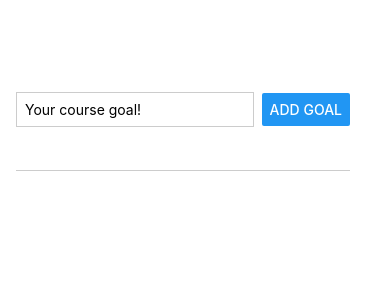
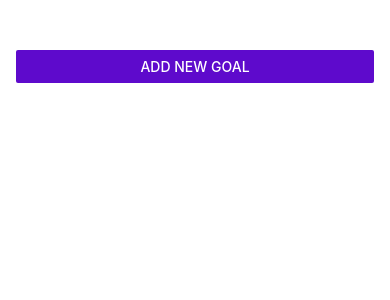
Before and after one commit to React-Native-Streamliner/GoalsApp, a React Native app: screen / in a window 390 px wide. Shown: the top 300 px of the page. Built offline with nearby package versions, Linux system fonts and the light colour scheme.

Commit message:
Adding A Modal Screen

```diff
--- a/App.js
+++ b/App.js
@@ -7,8 +7,11 @@
 
 
   const [courseGoals, setCourseGoals] = useState([])
+  const [modalIsVisible, setModalIsVisible] = useState(false)
 
-
+  function startAddGoalHandler() {
+    setModalIsVisible(true)
+  }
 
   function addGoalHandler(enteredGoalText) {
     //setCourseGoals([...courseGoals, enteredGoalText])
@@ -26,7 +29,12 @@
 
   return (
     <View style={styles.appContainer}>
-      <GoalInput onAddGoal={addGoalHandler}/>
+      <Button
+        title='Add New Goal'
+        color="#5e0acc"
+        onPress={startAddGoalHandler}
+      />
+      <GoalInput onAddGoal={addGoalHandler} visible={modalIsVisible}/>
       <View style={styles.goalsContainer}>
         <FlatList
           data={courseGoals}
--- a/components/GoalInput.js
+++ b/components/GoalInput.js
@@ -1,5 +1,5 @@
 import { useState } from "react"
-import { View, TextInput, Button, StyleSheet } from "react-native"
+import { View, TextInput, Button, StyleSheet, Modal } from "react-native"
 
 function GoalInput(props) {
 
@@ -15,6 +15,7 @@
     }
 
     return (
+        <Modal visible={props.visible} animationType="slide">
             <View style={styles.inputContainer}>
                 <TextInput
                     style={styles.textInput}
@@ -27,6 +28,7 @@
                     onPress={addGoalHandler}
                 />
             </View>
+        </Modal>
     )
 }
 
```
Lines whose indentation alone changed are shown as unchanged.
